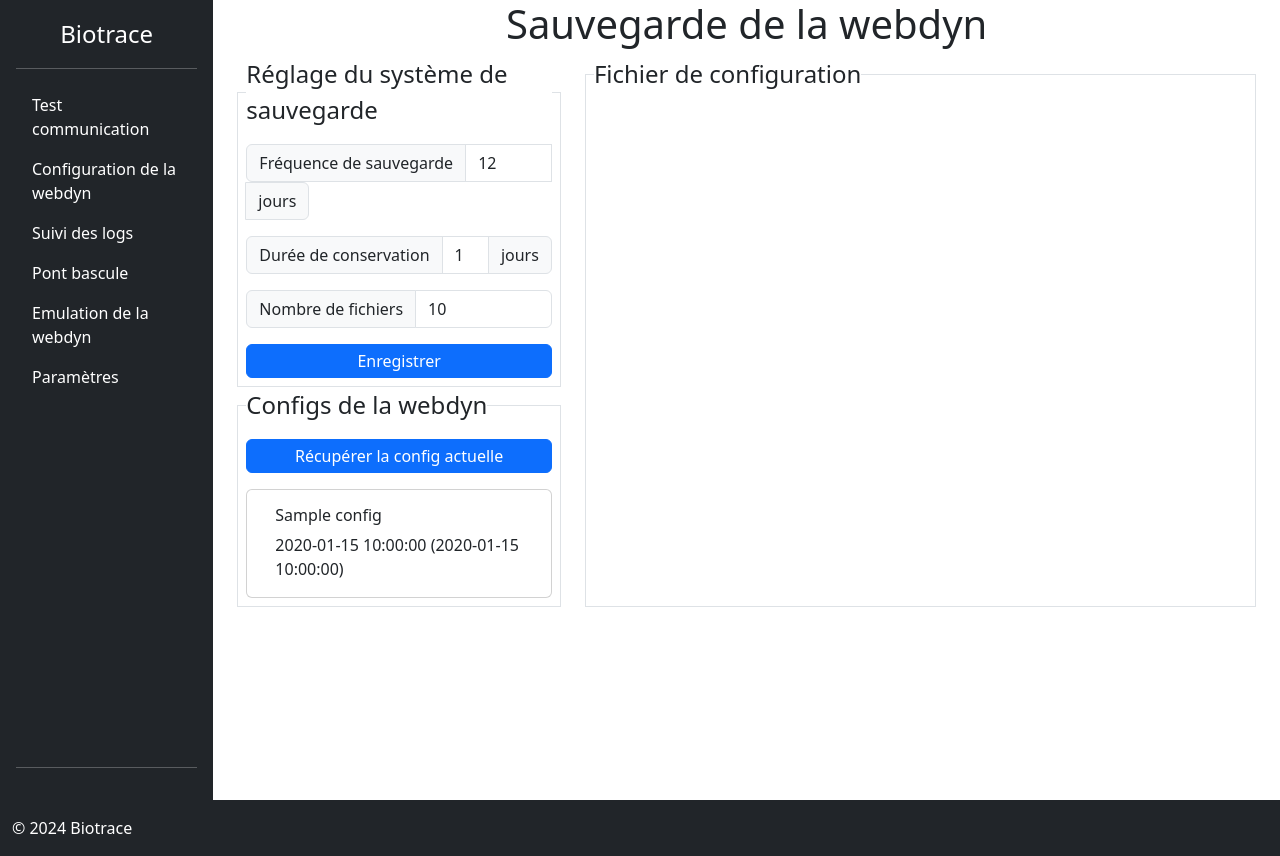
After one commit to TLBail/biotrace, a Flask app: template app/templates/routes/webdynconfig.jinja in a window 1280 px wide. The commit adds this page. Run offline with Flask 3, Linux system fonts and the light colour scheme; the template is opened without the code that fills it: most values are stand-ins (such as "Sample title", 1, 10 or a date in 2020); parts of the project's set-up code (start-up, migrations or seed data) failed here and were passed over.

Commit message:
Ref: templating jinja

```diff
--- /dev/null
+++ b/app/templates/base.jinja
@@ -0,0 +1,68 @@
+<!DOCTYPE html>
+<html lang="fr">
+
+	<head>
+		<meta charset="UTF-8">
+		<meta name="viewport" content="width=device-width, initial-scale=1.0">
+		<link href="https://cdn.jsdelivr.net/npm/bootstrap@5.3.2/dist/css/bootstrap.min.css" rel="stylesheet"
+			integrity="sha384-T3c6CoIi6uLrA9TneNEoa7RxnatzjcDSCmG1MXxSR1GAsXEV/Dwwykc2MPK8M2HN" crossorigin="anonymous">
+		<title>{% block title %}{% endblock %} - Biotrace</title>
+		<link rel="shortcut icon" href="https://biogasview.com/wp-content/uploads/2020/10/cropped-logo-biogasview.png"
+			type="image/x-icon">
+		{% block head %}
+		{% endblock %}
+
+	</head>
+
+	<body>
+		<template id="editor-template">
+			<div class="input-group mb-3 pt-2 editor-interactions" hidden>
+				<input id="saveInput" type="text" class="form-control" placeholder="Nom de la config"
+					aria-label="filename" aria-describedby="basic-addon2">
+
+				<button id="saveButton" class="btn btn-secondary" type="button" disabled>Enregistrer</button>
+
+				<button type="button" id="diffButton" class="btn btn-primary">diff</button>
+			</div>
+			<div class="editor" style="height: 100%; max-height: 78vh;"></div>
+		</template>
+		<div class="container-fluid">
+			<div class="row">
+				<div class="col-2 p-0 bg-dark">
+					{% include 'components/sidenav.html' %}
+				</div>
+				<div class="col-10" style="padding-bottom: 10px;">
+					<div class="row">
+						<div class="col-12">
+							{% block content %}
+							{% endblock %}
+						</div>
+					</div>
+				</div>
+			</div>
+		</div>
+		<footer>
+			<nav class="navbar bg-dark">
+				<div class="container-fluid">
+					<span class="navbar-text text-white" id="footer-text">
+						&copy; 2023 Biotrace
+					</span>
+				</div>
+			</nav>
+		</footer>
+
+		<script src="https://cdn.jsdelivr.net/npm/bootstrap@5.3.2/dist/js/bootstrap.bundle.min.js"
+			integrity="sha384-C6RzsynM9kWDrMNeT87bh95OGNyZPhcTNXj1NW7RuBCsyN/o0jlpcV8Qyq46cDfL"
+			crossorigin="anonymous"></script>
+		<script defer>
+			const footerText = document.querySelector('#footer-text');
+
+			const date = new Date();
+			const year = date.getFullYear();
+
+			footerText.innerHTML = `&copy; ${year} Biotrace`;
+		</script>
+		<script src="{{ url_for('static',filename='scripts/monaco.js') }}" type="module" defer></script>
+	</body>
+
+</html>
--- a/app/templates/routes/config.html
+++ b/app/templates/routes/config.jinja
@@ -1,8 +1,8 @@
-{% extends 'base.html' %}
+{% extends 'base.jinja' %}
 {% block title %}Paramètre{% endblock %}
 {% block content %}
 <h1 class="text-center">
-    Paramètres globaux
+	Paramètres globaux
 </h1>
 <fieldset class="border p-2">
 	<legend class="float-none w-auto">Accès au serveur FTP connecté à la webdyn</legend>
--- a/app/templates/routes/index.html
+++ b/app/templates/routes/index.jinja
@@ -1,4 +1,4 @@
-{% extends "base.html" %}
+{% extends "base.jinja" %}
 {% block title %}Index{% endblock %}
 {% block content %}
 <h1>Index</h1>
--- a/app/templates/routes/pontbascule.html
+++ b/app/templates/routes/pontbascule.jinja
@@ -1,7 +1,7 @@
-{% extends 'base.html' %}
+{% extends 'base.jinja' %}
 {% block title %}Pont bascule{% endblock %}
 {% block content %}
 <div>
-    Cette page permet de convertir les données du pont bascule
+	Cette page permet de convertir les données du pont bascule
 </div>
 {% endblock %}
--- a/app/templates/routes/suivilogs.html
+++ b/app/templates/routes/suivilogs.jinja
@@ -1,7 +1,7 @@
-{% extends 'base.html' %}
+{% extends 'base.jinja' %}
 {% block title %}Suivi logs{% endblock %}
 {% block content %}
 <div>
-    Cette page permet de suivre les logs de la webdyn
+	Cette page permet de suivre les logs de la webdyn
 </div>
 {% endblock %}
--- a/app/templates/routes/testcomm.html
+++ b/app/templates/routes/testcomm.jinja
@@ -1,5 +1,5 @@
 <!-- Dans un template enfant -->
-{% extends 'base.html' %}
+{% extends 'base.jinja' %}
 {% block title %}Test communication{% endblock %}
 {% block content %}
 {% block head %}
--- a/app/templates/routes/webdynconfig.html
+++ b/app/templates/routes/webdynconfig.jinja
@@ -1,4 +1,4 @@
-{% extends 'base.html' %}
+{% extends 'base.jinja' %}
 {% block title %}Fichier de configuration de la wedyn{% endblock %}
 {% block head %}
 <link rel="stylesheet" type="text/css" href="{{ url_for('static',filename='styles/webdynconfig.css') }}">
@@ -40,15 +40,19 @@
 					<button type="button" class="p-1 btn w-100 btn-primary">Récupérer la config actuelle</button>
 				</div>
 				<div class="container" style="max-height: 250px; overflow-y: scroll;">
-					<div id="configs_container" class="row gy-3">
-						<div class="card cardConfigScript" style="display: none;" id="cardConfigScript">
+					<div class="row gy-3">
+						{% for c in configs %}
+						<div class="card config" data-id="{{ c.id }}">
 							<div class="card-body">
 								<h6 class="card-title">
-									nom du fichier
+									{{ c.name }}
 								</h6>
-								<p class="card-text">date du fichier</p>
+								<p class="card-text">{{ c.createdAt }} ({{ c.updatedAt }})</p>
 							</div>
 						</div>
+						{% else %}
+						<p>Aucune configuration trouvée</p>
+						{% endfor %}
 					</div>
 				</div>
 			</fieldset>
@@ -56,22 +60,22 @@
 		<div class="col-12 col-lg-8">
 			<fieldset class="border p-2 h-100" id="config-fieldset" style="position: relative;">
 				<legend class="float-none w-auto">Fichier de configuration</legend>
-
-				<div id="save_form" class="input-group mb-3 pt-2">
-					<input id="saveInput" type="text" class="form-control" placeholder="Nom de la config" aria-label="filename" aria-describedby="basic-addon2">
-					<button id="saveButton" class="btn btn-outline-secondary" type="button" disabled="z">Enregistrer</button>
-					<button type="button" id="diffButton" class="btn btn-primary">diff</button>
-				</div>
-				<div id="container"></div>
+				<monaco-editor value='{{last_config.content}}'></monaco-editor>
 			</fieldset>
 		</div>
 	</div>
 </div>
+
 <script>
 	var require = { paths: { 'vs': '/static/vs' } };
+
+	const configs = {{ configs | tojson }};
+	window.configs = configs;
+
+	console.log(configs)
 </script>
 <script src="/static/vs/loader.js"></script>
 <script src="/static/vs/editor/editor.main.nls.js"></script>
 <script src="/static/vs/editor/editor.main.js"></script>
-<script src="{{ url_for('static',filename='scripts/webdynconfig.js') }}" type="module" defer></script>
+<script src="{{ url_for('static',filename='scripts/webdynconfig/cards.js') }}" type="module" defer></script>
 {% endblock %}
--- a/app/templates/routes/webdynemul.html
+++ b/app/templates/routes/webdynemul.jinja
@@ -1,4 +1,4 @@
-{% extends 'base.html' %}
+{% extends 'base.jinja' %}
 {% block title %}Webdyn Emul{% endblock %}
 {% block content %}
 <h1 class="text-center">
```
Also changed, not shown: app/templates/base.html (deleted, +0 -55 lines). Lines whose indentation alone changed are shown as unchanged.
